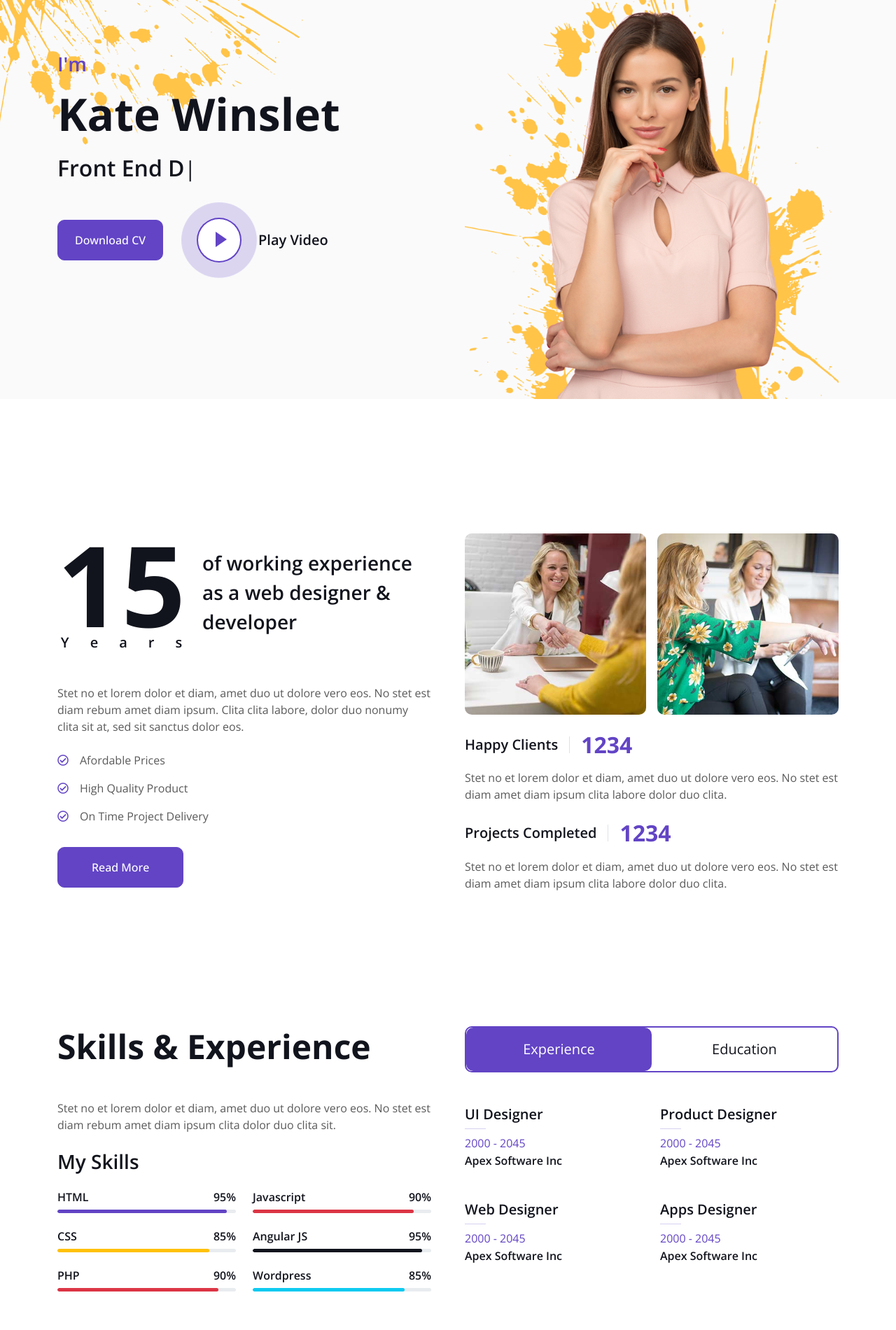
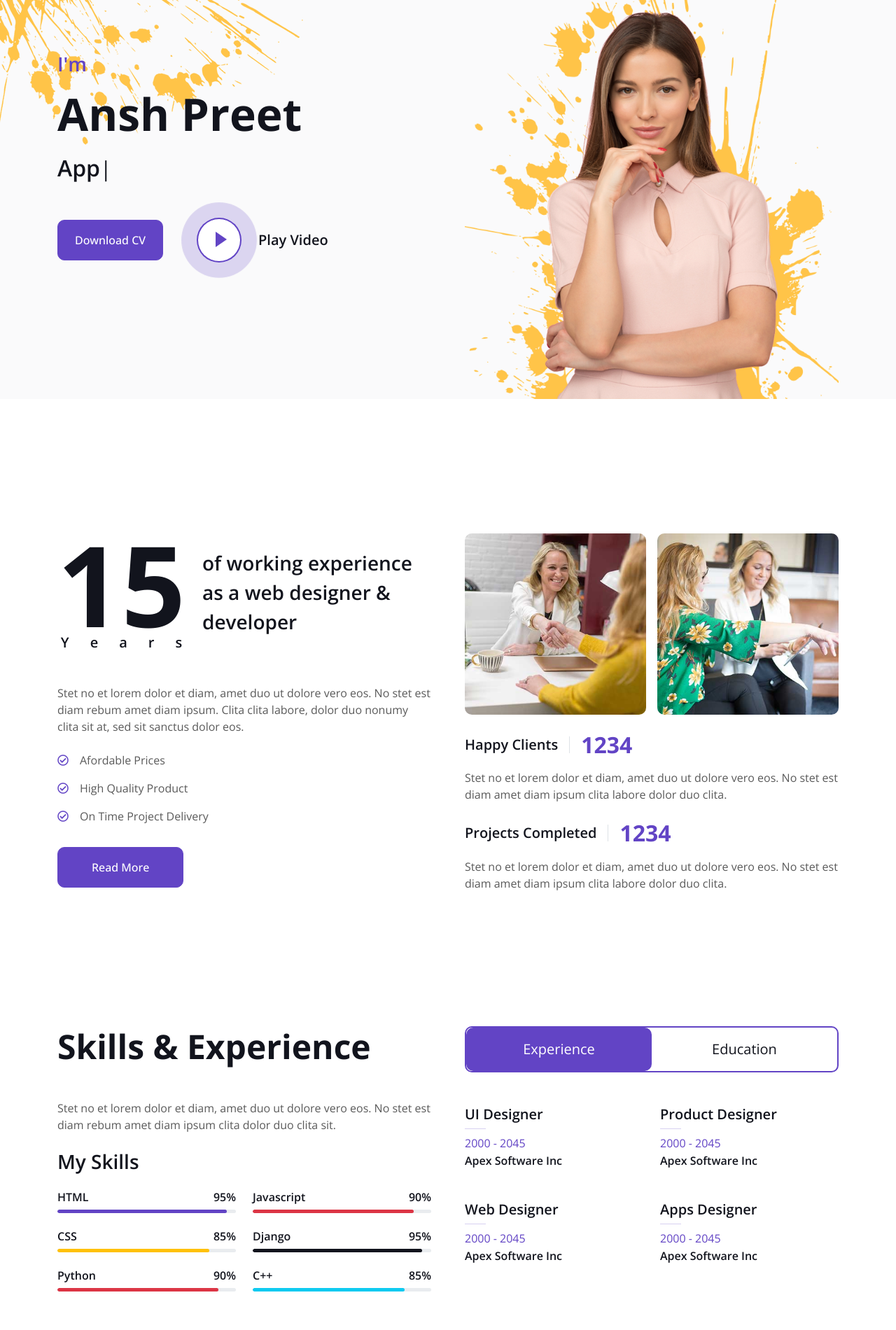
Before and after one commit to Anshpreet123/portfolio, a plain HTML site: page index.html in a window 1280 px wide. Shown: the part 120-2020 px from the top of the page at 70% size. Drawn offline with nearby package versions, Linux system fonts and the light colour scheme.

Commit message:
sec commit

```diff
--- a/index.html
+++ b/index.html
@@ -45,7 +45,7 @@
     <!-- Navbar Start -->
     <nav class="navbar navbar-expand-lg bg-white navbar-light fixed-top shadow py-lg-0 px-4 px-lg-5 wow fadeIn" data-wow-delay="0.1s">
         <a href="index.html" class="navbar-brand d-block d-lg-none">
-            <h1 class="text-primary fw-bold m-0">ProMan</h1>
+            <h1 class="text-primary fw-bold m-0">Ansh Preet</h1>
         </a>
         <button type="button" class="navbar-toggler" data-bs-toggle="collapse" data-bs-target="#navbarCollapse">
             <span class="navbar-toggler-icon"></span>
@@ -58,7 +58,7 @@
                 <a href="#service" class="nav-item nav-link">Services</a>
             </div>
             <a href="index.html" class="navbar-brand bg-secondary py-3 px-4 mx-3 d-none d-lg-block">
-                <h1 class="text-primary fw-bold m-0">ProMan</h1>
+                <h1 class="text-primary fw-bold m-0">Ansh Preet</h1>
             </a>
             <div class="navbar-nav me-auto py-0">
                 <a href="#project" class="nav-item nav-link">Projects</a>
@@ -77,11 +77,11 @@
             <div class="row g-5 align-items-center">
                 <div class="col-lg-6 py-6 pb-0 pt-lg-0">
                     <h3 class="text-primary mb-3">I'm</h3>
-                    <h1 class="display-3 mb-3">Kate Winslet</h1>
+                    <h1 class="display-3 mb-3">Ansh Preet</h1>
                     <h2 class="typed-text-output d-inline"></h2>
-                    <div class="typed-text d-none">Web Designer, Web Developer, Front End Developer, Apps Designer, Apps Developer</div>
+                    <div class="typed-text d-none"> Web Developer, Front End Developer, Apps Developer</div>
                     <div class="d-flex align-items-center pt-5">
-                        <a href="" class="btn btn-primary py-3 px-4 me-5">Download CV</a>
+                        <a href="img/about-1.jpg" class="btn btn-primary py-3 px-4 me-5">Download CV</a>
                         <button type="button" class="btn-play" data-bs-toggle="modal"
                             data-src="https://www.youtube.com/embed/DWRcNpR6Kdc" data-bs-target="#videoModal">
                             <span></span>
@@ -193,7 +193,7 @@
                             </div>
                             <div class="skill mb-4">
                                 <div class="d-flex justify-content-between">
-                                    <h6 class="font-weight-bold">PHP</h6>
+                                    <h6 class="font-weight-bold">Python</h6>
                                     <h6 class="font-weight-bold">90%</h6>
                                 </div>
                                 <div class="progress">
@@ -213,7 +213,7 @@
                             </div>
                             <div class="skill mb-4">
                                 <div class="d-flex justify-content-between">
-                                    <h6 class="font-weight-bold">Angular JS</h6>
+                                    <h6 class="font-weight-bold">Django</h6>
                                     <h6 class="font-weight-bold">95%</h6>
                                 </div>
                                 <div class="progress">
@@ -222,7 +222,7 @@
                             </div>
                             <div class="skill mb-4">
                                 <div class="d-flex justify-content-between">
-                                    <h6 class="font-weight-bold">Wordpress</h6>
+                                    <h6 class="font-weight-bold">C++</h6>
                                     <h6 class="font-weight-bold">85%</h6>
                                 </div>
                                 <div class="progress">
```
